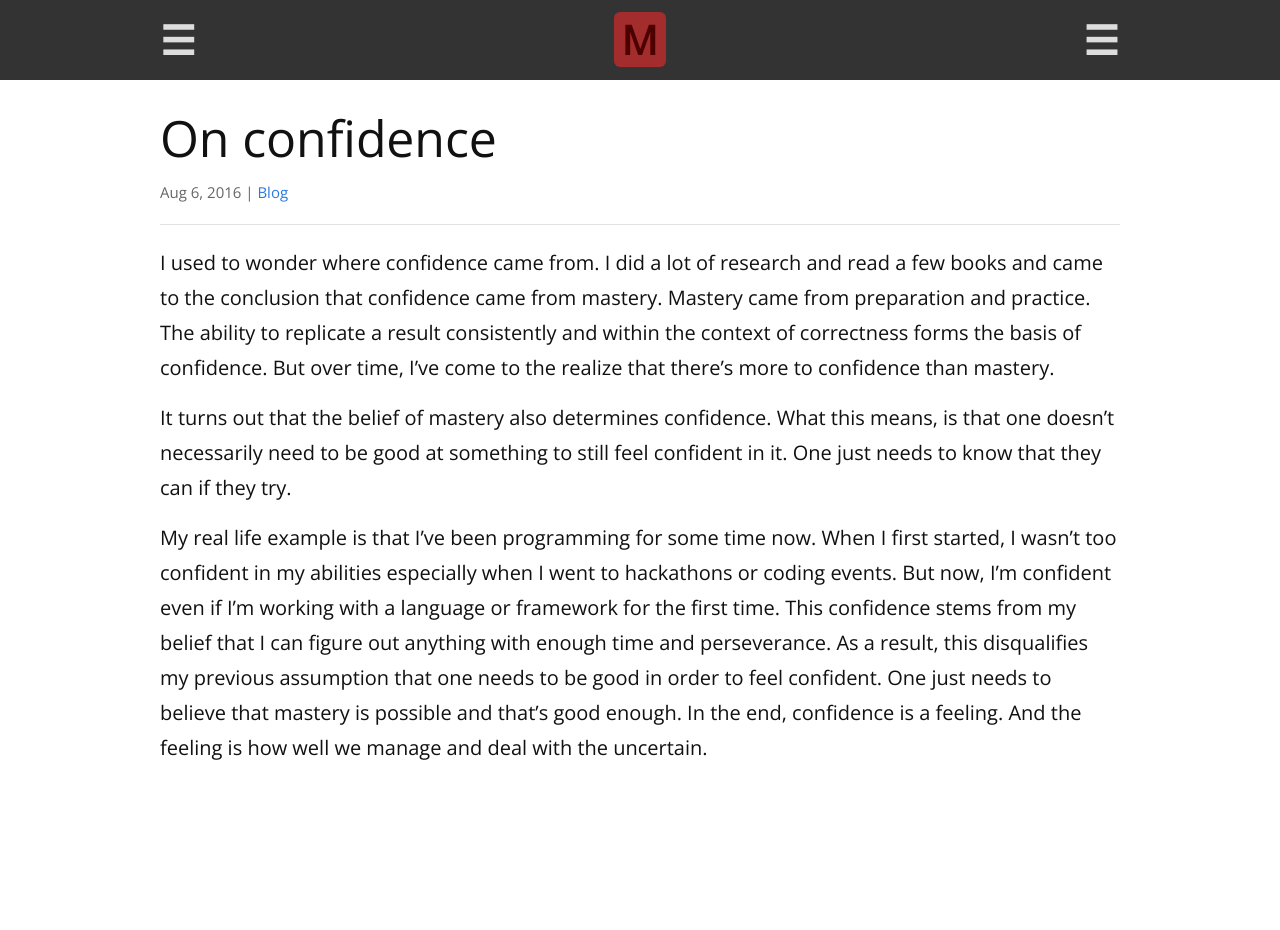
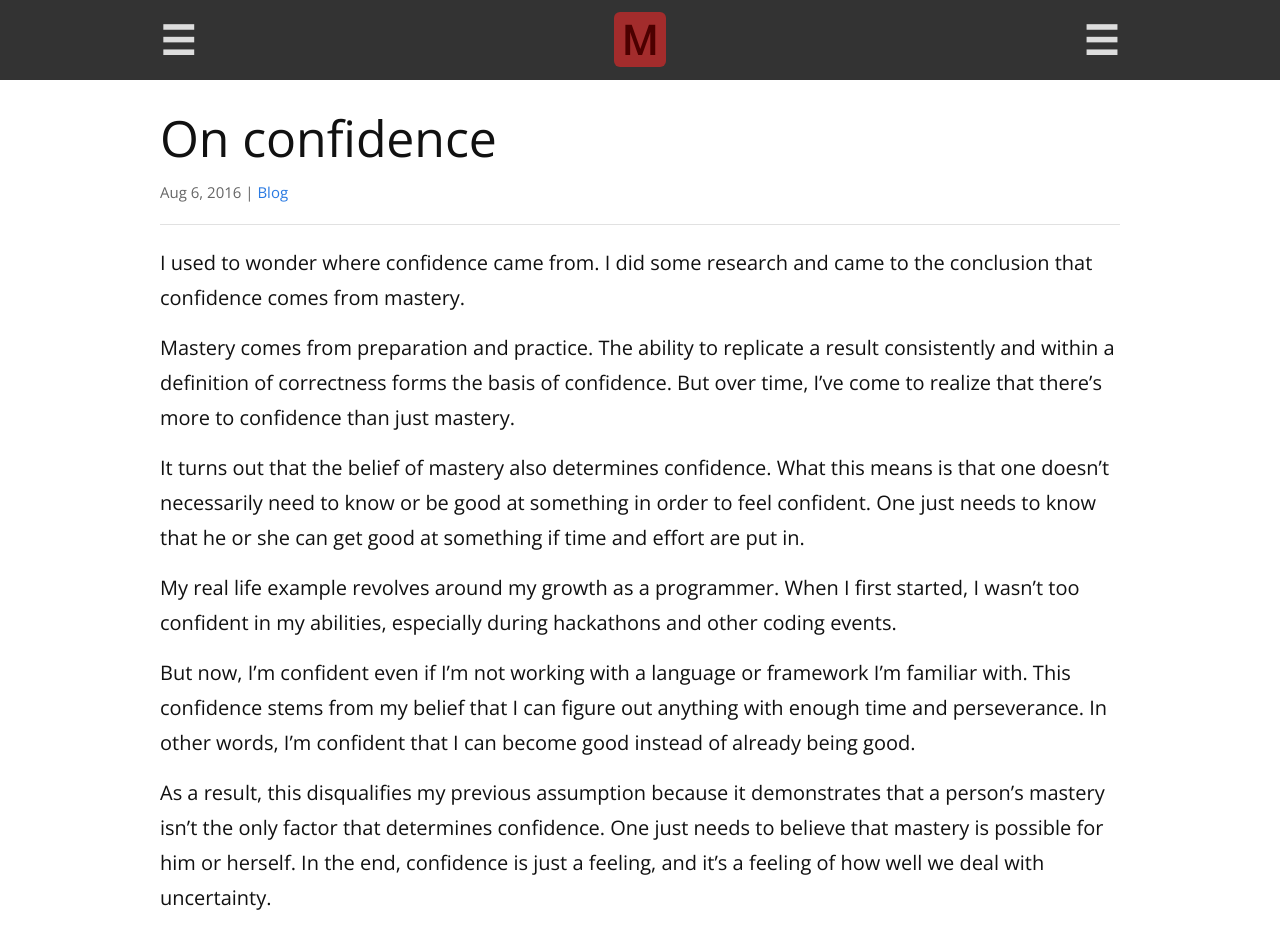
Before and after one commit to remarkablemark/remarkablemark.github.io, a Jekyll site: the page built from _posts/2016-08-06-on-confidence.md, in a window 1280 px wide. Built offline with Jekyll 4.4.1, drawn with Linux system fonts in a browser that asks for light colours; before the commit the page ends 900 px from its top, so only the background shows below that.

Commit message:
Update post "On confidence"
Post: 2016-08-06-on-confidence.md

Fix grammar mistakes and improve clarity, flow, and readability.

```diff
--- a/_posts/2016-08-06-on-confidence.md
+++ b/_posts/2016-08-06-on-confidence.md
@@ -6,8 +6,14 @@ excerpt: Where does confidence come from? Does it come from mastery or does it c
 categories: confidence philosophy psychology reflection essay
 ---
 
-I used to wonder where confidence came from. I did a lot of research and read a few books and came to the conclusion that confidence came from mastery. Mastery came from preparation and practice. The ability to replicate a result consistently and within the context of correctness forms the basis of confidence. But over time, I've come to the realize that there's more to confidence than mastery.
+I used to wonder where confidence came from. I did some research and came to the conclusion that confidence comes from mastery.
 
-It turns out that the belief of mastery also determines confidence. What this means, is that one doesn't necessarily need to be good at something to still feel confident in it. One just needs to know that they can if they try.
+Mastery comes from preparation and practice. The ability to replicate a result consistently and within a definition of correctness forms the basis of confidence. But over time, I've come to realize that there's more to confidence than just mastery.
 
-My real life example is that I've been programming for some time now. When I first started, I wasn't too confident in my abilities especially when I went to hackathons or coding events. But now, I'm confident even if I'm working with a language or framework for the first time. This confidence stems from my belief that I can figure out anything with enough time and perseverance. As a result, this disqualifies my previous assumption that one needs to be good in order to feel confident. One just needs to believe that mastery is possible and that's good enough. In the end, confidence is a feeling. And the feeling is how well we manage and deal with the uncertain.
+It turns out that the belief of mastery also determines confidence. What this means is that one doesn't necessarily need to know or be good at something in order to feel confident. One just needs to know that he or she can get good at something if time and effort are put in.
+
+My real life example revolves around my growth as a programmer. When I first started, I wasn't too confident in my abilities, especially during hackathons and other coding events.
+
+But now, I'm confident even if I'm not working with a language or framework I'm familiar with. This confidence stems from my belief that I can figure out anything with enough time and perseverance. In other words, I'm confident that I can become good instead of already being good.
+
+As a result, this disqualifies my previous assumption because it demonstrates that a person's mastery isn't the only factor that determines confidence. One just needs to believe that mastery is possible for him or herself. In the end, confidence is just a feeling, and it's a feeling of how well we deal with uncertainty.
```
